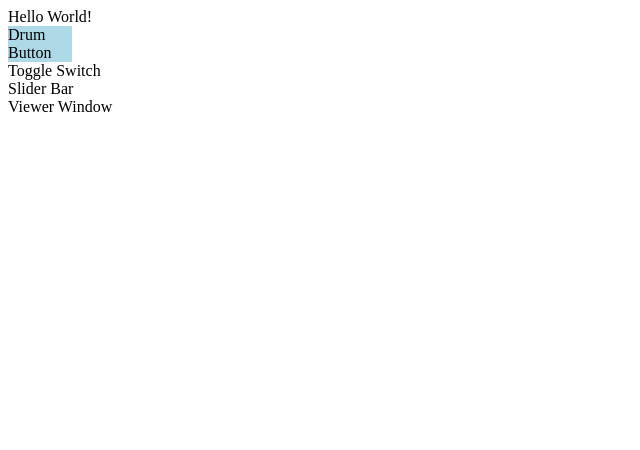
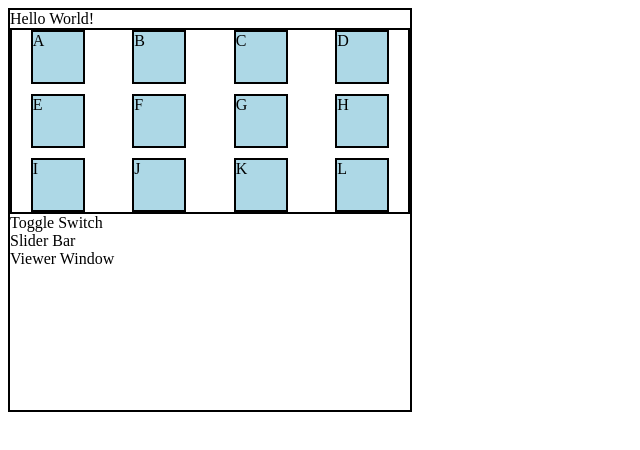
Before and after one commit to Dallen43/FCC-Drum-Machine, a React (Create React App) app: page / in a window 1280 px wide. Shown: the top 450 px of the page, without its empty margins (0-640 px from the left). Built offline with nearby package versions, Linux system fonts and the light colour scheme.

Commit message:
styling updated

```diff
--- a/src/App.css
+++ b/src/App.css
@@ -0,0 +1,28 @@
+.app-container {
+  border: 2px solid black;
+  display: flex;
+  flex-direction: column;
+  width: 400px;
+  height: 400px;
+  /* margin: auto; */
+}
+
+.drumpad-container {
+  border: 2px solid black;
+}
+
+.drum-pad {
+  display: grid;
+  justify-items: center;
+  grid-template-columns: repeat(4, 1fr);
+  grid-template-rows: repeat(3, 1fr);
+  gap: 10px 10px;
+}
+
+.drum-button {
+  display: flex;
+  background-color: lightblue;
+  border: 2px solid black;
+  width: 50px;
+  height: 50px;
+}
--- a/src/App.js
+++ b/src/App.js
@@ -1,4 +1,4 @@
-import React from "react";
+import React, { useState, useEffect } from "react";
 import DrumPad from "./components/drumpad/DrumPad";
 import Toggle from "./components/Toggle";
 import Slider from "./components/Slider";
@@ -6,10 +6,25 @@ import Viewer from "./components/Viewer";
 import "./App.css";
 
 const App = () => {
+  const [sounds, setSounds] = useState([
+    { sound_id: "1", sound_name: "A" },
+    { sound_id: "2", sound_name: "B" },
+    { sound_id: "3", sound_name: "C" },
+    { sound_id: "4", sound_name: "D" },
+    { sound_id: "5", sound_name: "E" },
+    { sound_id: "6", sound_name: "F" },
+    { sound_id: "7", sound_name: "G" },
+    { sound_id: "8", sound_name: "H" },
+    { sound_id: "9", sound_name: "I" },
+    { sound_id: "10", sound_name: "J" },
+    { sound_id: "11", sound_name: "K" },
+    { sound_id: "12", sound_name: "L" },
+  ]);
+
   return (
-    <div>
+    <div className="app-container">
       Hello World!
-      <DrumPad />
+      <DrumPad sounds={sounds} />
       <Toggle />
       <Slider />
       <Viewer />
--- a/src/components/drumpad/DrumButton.css
+++ /dev/null
@@ -1,6 +0,0 @@
-.drum-button {
-    background-color: lightblue;
-    max-width: 5vw;
-    max-height: 5vw;
-
-}
--- a/src/components/drumpad/DrumButton.js
+++ b/src/components/drumpad/DrumButton.js
@@ -1,9 +1,11 @@
 import React from "react";
 
-import "./DrumButton.css"
-
-const DrumButton = () => {
-  return <div className="drum-button">Drum Button</div>;
+const DrumButton = ({ key, value }) => {
+  return (
+    <div className="drum-button" key={key}>
+      {value}
+    </div>
+  );
 };
 
 export default DrumButton;
--- a/src/components/drumpad/DrumPad.js
+++ b/src/components/drumpad/DrumPad.js
@@ -1,12 +1,16 @@
-import React from 'react'
-import DrumButton from './DrumButton'
+import React from "react";
+import DrumButton from "./DrumButton";
 
-const DrumPad = () => {
-    return (
-        <div>
-            <DrumButton />
-        </div>
-    )
-}
+const DrumPad = ({ sounds }) => {
+  return (
+    <section className="drumpad-container">
+      <div className="drum-pad">
+        {sounds.map((sound) => (
+          <DrumButton key={sound.sound_id} value={sound.sound_name} />
+        ))}
+      </div>
+    </section>
+  );
+};
 
-export default DrumPad
+export default DrumPad;
```
